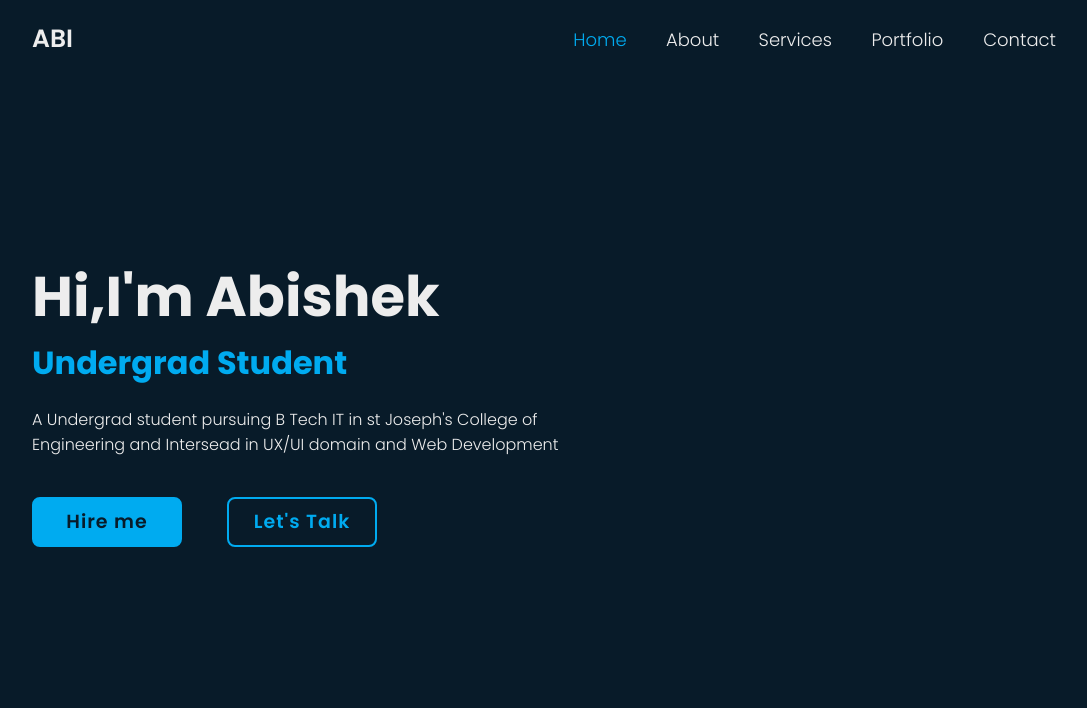
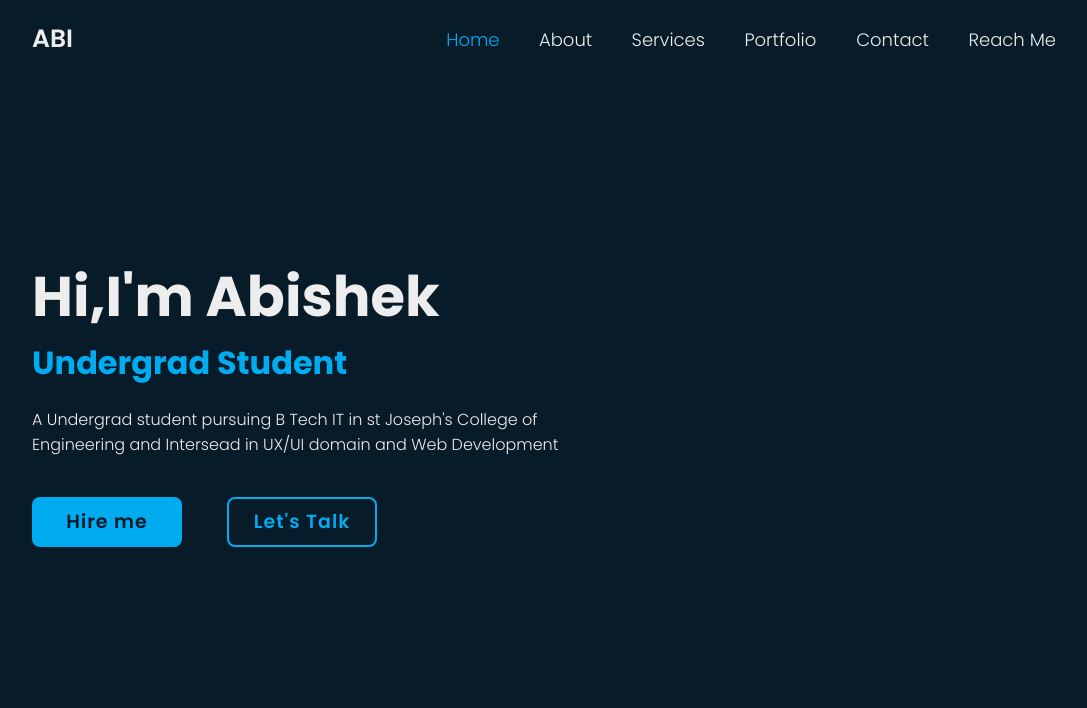
Before and after one commit to Abi2210shek/Portfolio, a plain HTML site: page index.html in a window 1280 px wide. Shown: the top 708 px of the page, without its empty margins (96-1183 px from the left). Drawn offline with nearby package versions, Linux system fonts and the light colour scheme.

Commit message:
Update index.html

```diff
--- a/index.html
+++ b/index.html
@@ -17,6 +17,7 @@
         <a href="#">Services</a>
         <a href="#">Portfolio </a>
         <a href="#">Contact</a>
+        <a href+"#">Reach Me</a>
 
     </nav>
  </header>
```
